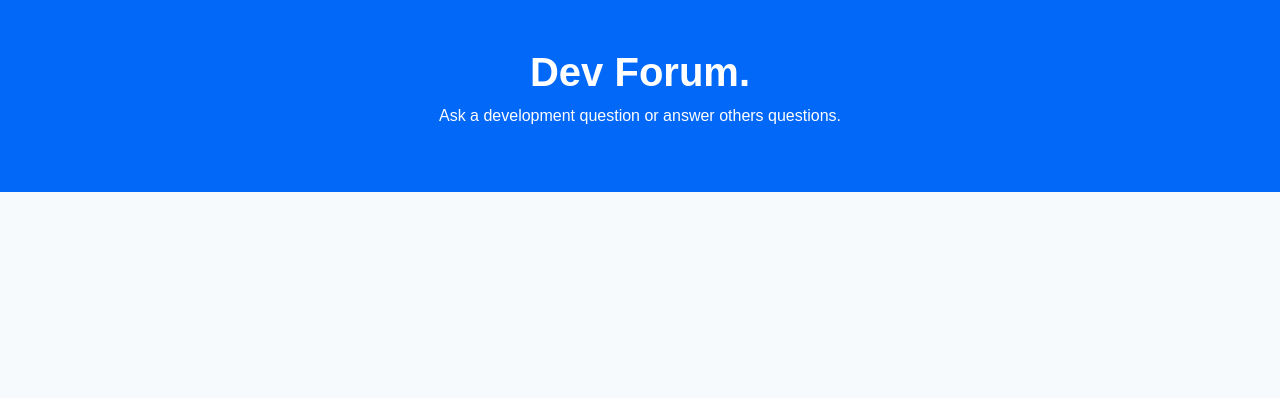
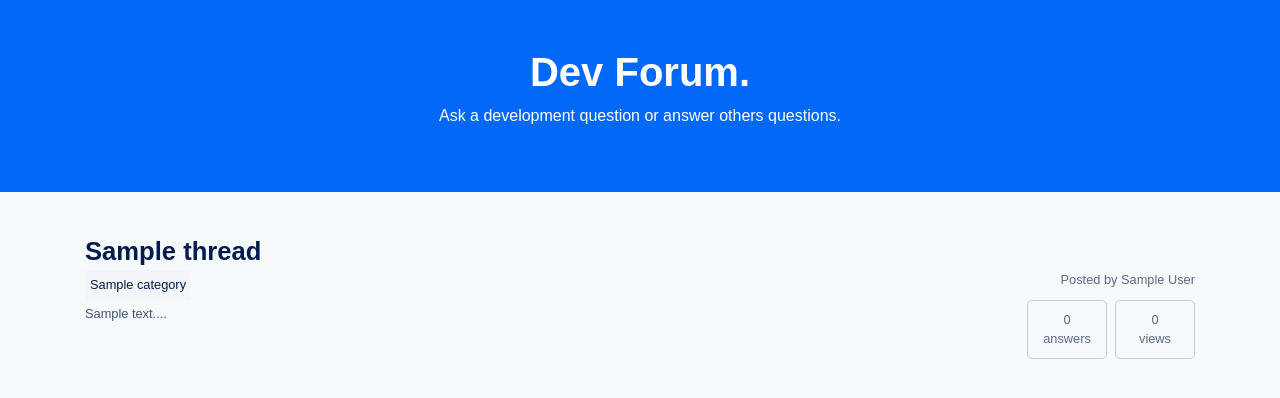
Before and after one commit to juvpengele/flask-forum, a Flask app: page / in a window 1280 px wide. Shown: the part 56-454 px from the top of the page. Run offline with Flask 2, Linux system fonts and the light colour scheme; tables that the repository leaves empty hold one stand-in row (values such as "Sample post"); parts of the project's set-up code (start-up, migrations or seed data) failed here and were passed over; some libraries are stand-ins or nearby versions; some web fonts are replaced.

Commit message:
Integrate the forum home page

```diff
--- a/forum/models/thread.py
+++ b/forum/models/thread.py
@@ -12,3 +12,7 @@ class Thread(Base):
 
     owner = db.relationship("User", back_populates="threads")
     category = db.relationship("Category", back_populates="threads")
+
+    @property
+    def summary(self):
+        return self.content[0:300] + "..."
--- a/forum/modules/main/routes.py
+++ b/forum/modules/main/routes.py
@@ -1,11 +1,14 @@
-from flask import Flask, Blueprint, render_template
-
+from flask import Blueprint, render_template
+from forum.models.thread import Thread
 
 main_blueprint = Blueprint('main', __name__)
 
+
 @main_blueprint.route('/')
 def index():
-    return render_template('main/index.html')
+    threads = Thread.query.all()
+    return render_template('main/index.html', threads=threads)
+
 
 @main_blueprint.route('/about-us')
 def about():
--- a/forum/static/css/app.css
+++ b/forum/static/css/app.css
@@ -61,3 +61,52 @@ h1, h2, h3, h4, h5, h6 {
 .banner h1 {
     font-weight: bold;
 }
+
+.question {
+    padding-top:1rem;
+}
+
+.question .question-header {
+}
+
+.question .question-title {
+    color: #031b4e;
+    font-weight: bold;
+    display: block;
+    font-size: 1.6rem;
+}
+
+.question-title:hover {
+    text-decoration: none;
+    color: #4e79b5;
+}
+
+.question .question-category {
+    background: #f3f5f9;
+    color: #031b4e;
+    border-radius: 3px;
+    padding: 5px;
+    font-size: .8rem;
+}
+
+.question .question-summary {
+    color: #405379;
+    font-size: .8rem;
+    margin-top: .3rem;
+}
+
+.question .question-status {
+    display: flex;
+    flex-direction: column;
+    align-items: center;
+    justify-content: flex-end;
+    border: 1px solid #cbcbcb;
+    font-size: .8rem;
+    padding: .6rem;
+    border-radius: 5px;
+    min-width: 80px;
+}
+
+.question .question-status:not(:last-child) {
+    margin-right: 8px;
+}
--- a/forum/templates/main/index.html
+++ b/forum/templates/main/index.html
@@ -14,7 +14,58 @@
                 </div>
             </div>
         </div>
+    </div>
+    <div class="container">
+        <div class="my-4">
+            {% for thread in threads %}
+                <div class="question">
+                    <div class="question-header">
+                        <a href="#" class="question-title">
+                            {{  thread.title }}
+                        </a>
+                        <div class="d-flex justify-content-between">
+                            <small class="question-category">
+                                {{ thread.category.name }}
+                            </small>
+                            <small class="text-black">
+                                Posted by {{ thread.owner.name }}
+                            </small>
+                        </div>
 
+                    </div>
+                    <div class="row">
+                        <div class="col-md-12 col-lg-9">
+                            <p class="question-summary">
+                                {{ thread.summary }}
+                            </p>
+                        </div>
+                        <div class="col-md-12 col-lg-3">
+                            <div class="d-flex justify-content-end">
+                                <div class="question-status">
+                                    <span>
+                                        0
+                                    </span>
+                                    <span>
+                                        answers
+                                    </span>
+                                </div>
+                                <div class="question-status">
+                                    <span>
+                                        0
+                                    </span>
+                                    <span>
+                                        views
+                                    </span>
+                                </div>
+                            </div>
+
+                        </div>
+                    </div>
+
+                </div>
+            {% endfor %}
+        </div>
     </div>
 
+
 {% endblock %}
```
